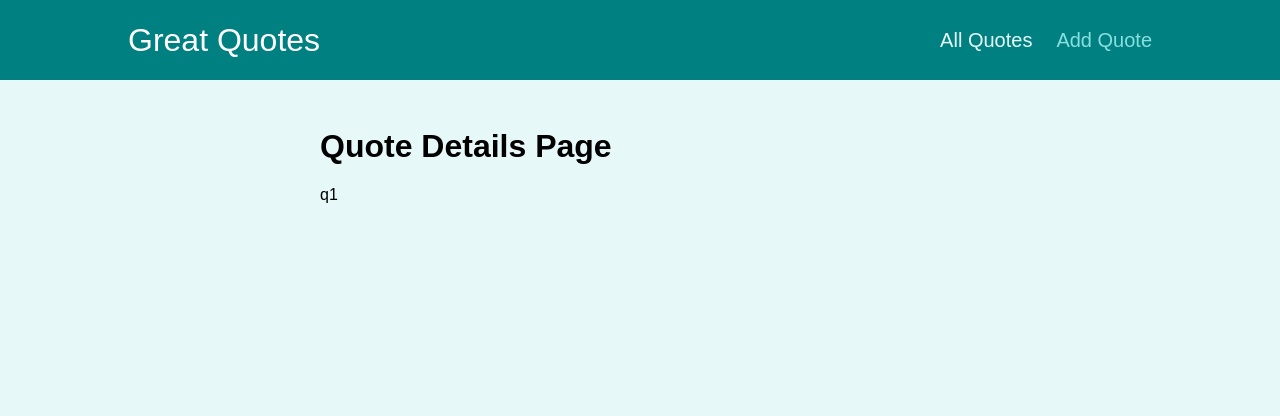
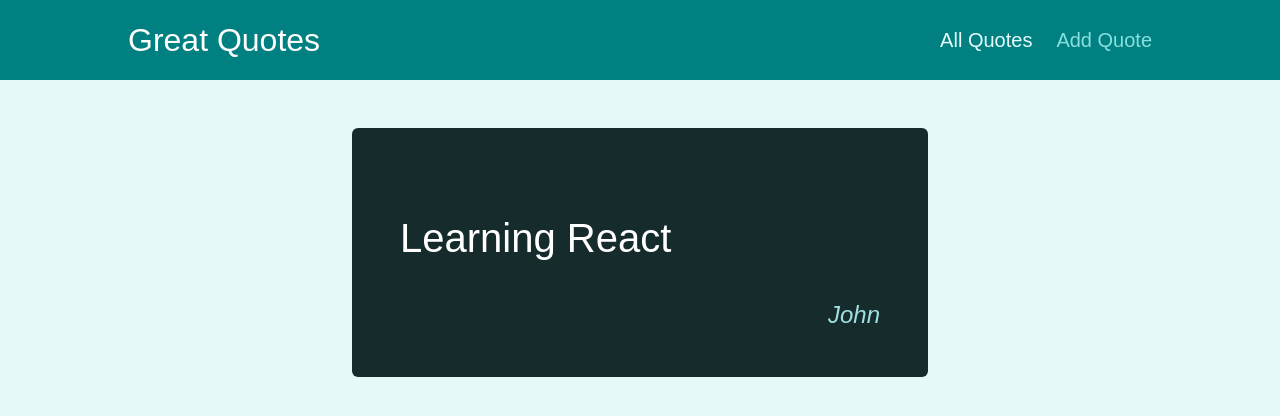
Before and after one commit to fithcmus-lnminh/router-project, a React (Create React App) app: page /quotes/q1 in a window 1280 px wide. Shown: the top 416 px of the page. Built offline with nearby package versions, Linux system fonts and the light colour scheme.

Commit message:
display on the details page

```diff
--- a/src/components/quotes/QuoteItem.js
+++ b/src/components/quotes/QuoteItem.js
@@ -1,4 +1,5 @@
 import classes from "./QuoteItem.module.css";
+import { Link } from "react-router-dom";
 
 const QuoteItem = (props) => {
   return (
@@ -9,7 +10,9 @@
         </blockquote>
         <figcaption>{props.author}</figcaption>
       </figure>
-      <a className="btn">View Fullscreen</a>
+      <Link className="btn" to={`/quotes/${props.id}`}>
+        View Fullscreen
+      </Link>
     </li>
   );
 };
--- a/src/pages/QuoteDetail.js
+++ b/src/pages/QuoteDetail.js
@@ -1,14 +1,26 @@
 import React from "react";
 import { useParams, Route } from "react-router-dom";
 import Comments from "../components/comments/Comments";
+import HighlightedQuote from "../components/quotes/HighlightedQuote";
+
+const DUMMY_QUOTES = [
+  { id: "q1", author: "John", text: "Learning React" },
+  { id: "q2", author: "David", text: "Learning Vue" },
+  { id: "q3", author: "Max", text: "Learning Angular" },
+];
 
 const QuoteDetail = () => {
   const params = useParams();
 
+  const quote = DUMMY_QUOTES.find((quote) => quote.id === params.quoteId);
+
+  if (!quote) {
+    return <h2>No quote found.</h2>;
+  }
+
   return (
     <div>
-      <h1>Quote Details Page</h1>
-      <p>{params.quoteId}</p>
+      <HighlightedQuote text={quote.text} author={quote.author} />
       <Route path={`/quotes/${params.quoteId}/comments`}>
         <Comments />
       </Route>
```
